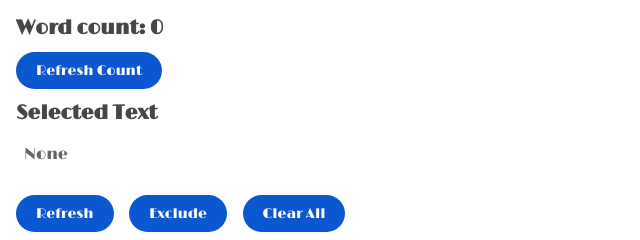
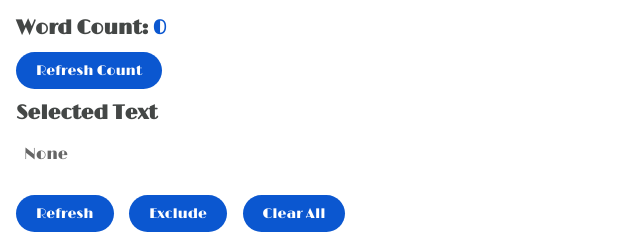
Before and after one commit to GinaLyn168/Better-Word-Counter, a plain HTML site: page Product/Sidebar.html in a window 1280 px wide. Shown: the top 240 px of the page, 0-640 px from the left. Drawn offline with nearby package versions, Linux system fonts and the light colour scheme.

Commit message:
UI patch #5 (final!!)

```diff
--- a/Product/Sidebar.html
+++ b/Product/Sidebar.html
@@ -32,6 +32,10 @@
         color: #444746;
         font-size: 20px;
         margin: 0 0 12px;
+      }
+
+      #wordCount {
+        color: #0B57D0;
       }
 
       button {
@@ -162,7 +166,7 @@
     </style>
   </head>
   <body>
-    <h2>Word count: <span id="wordCount">0</span></h2>
+    <h2>Word Count: <span id="wordCount">0</span></h2>
     <button onclick="updateCount()">Refresh Count</button>
 
     <h2>Selected Text</h2>
```
